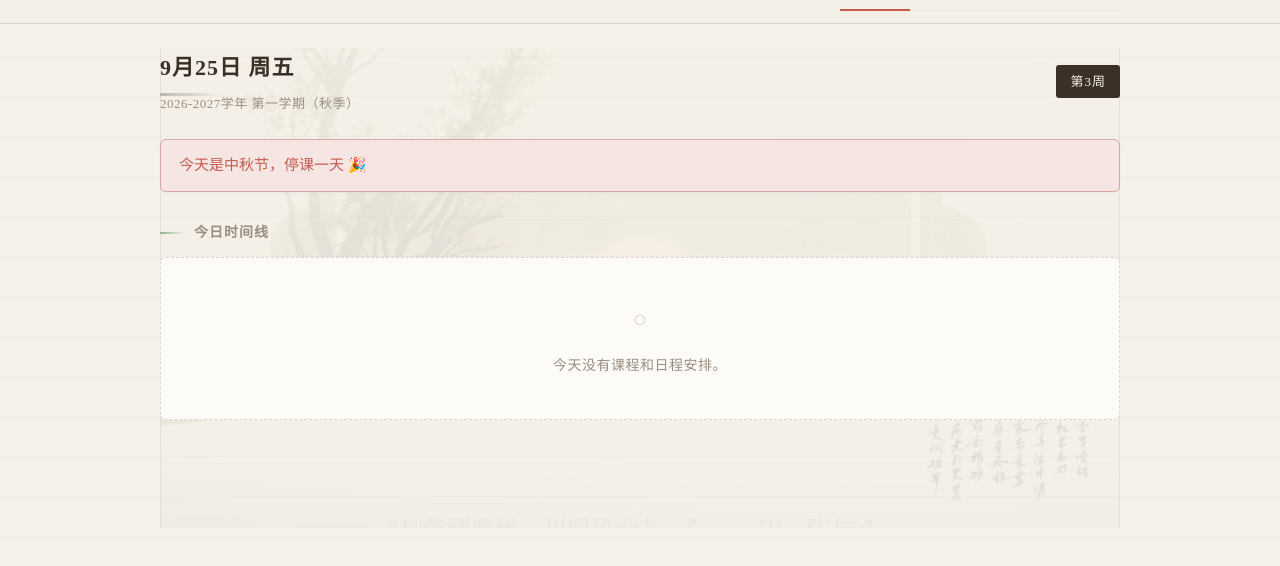
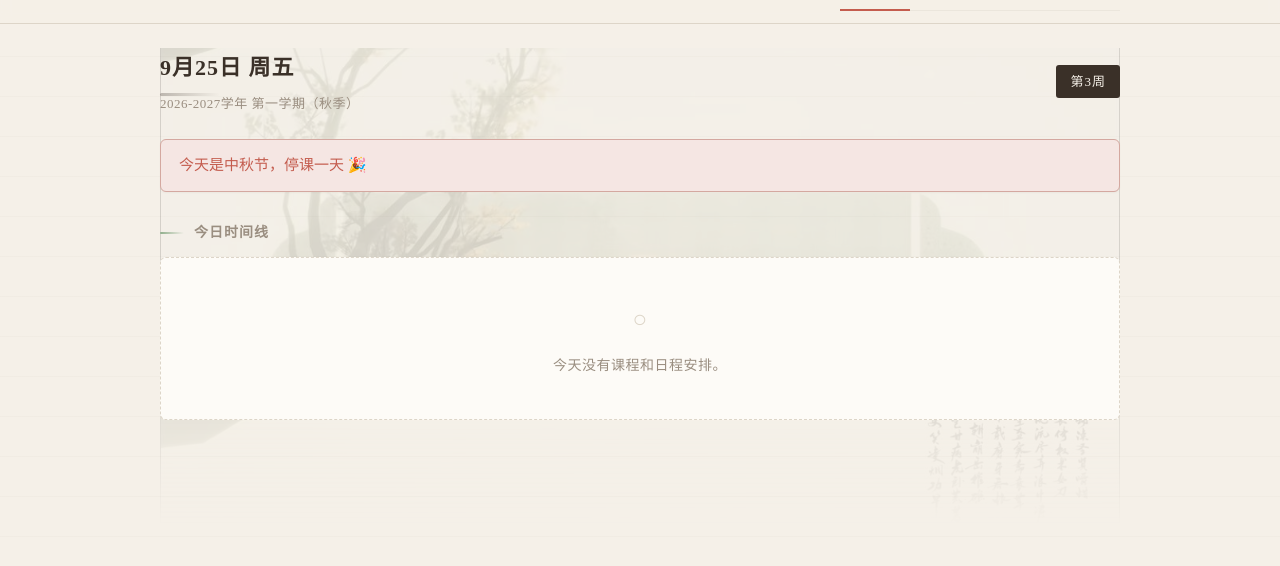
Before and after one commit to Sandrine888/my-schedule, a plain HTML site: page index.html in a window 1280 px wide. Shown: the part 46-612 px from the top of the page. Drawn offline with Linux system fonts and the light colour scheme; a web font is replaced by a local one.

Commit message:
style: 提高水墨背景透明度并遮罩底部诗句
- 背景透明度从 8% 提高到 15%
- 背景位置上移聚焦画作主体
- 底部渐变遮罩淡化诗句区域

```diff
--- a/styles.css
+++ b/styles.css
@@ -104,11 +104,13 @@ ul { margin: 0; padding: 0; list-style: none; }
   bottom: 0;
   background-image: url('../images/ink-bg.jpg');
   background-size: cover;
-  background-position: center;
+  background-position: center 30%;
   background-repeat: no-repeat;
-  opacity: 0.08;
+  opacity: 0.15;
   pointer-events: none;
   z-index: 0;
+  -webkit-mask-image: linear-gradient(to bottom, black 60%, transparent 100%);
+  mask-image: linear-gradient(to bottom, black 60%, transparent 100%);
 }
 #view-home > * {
   position: relative;
```
